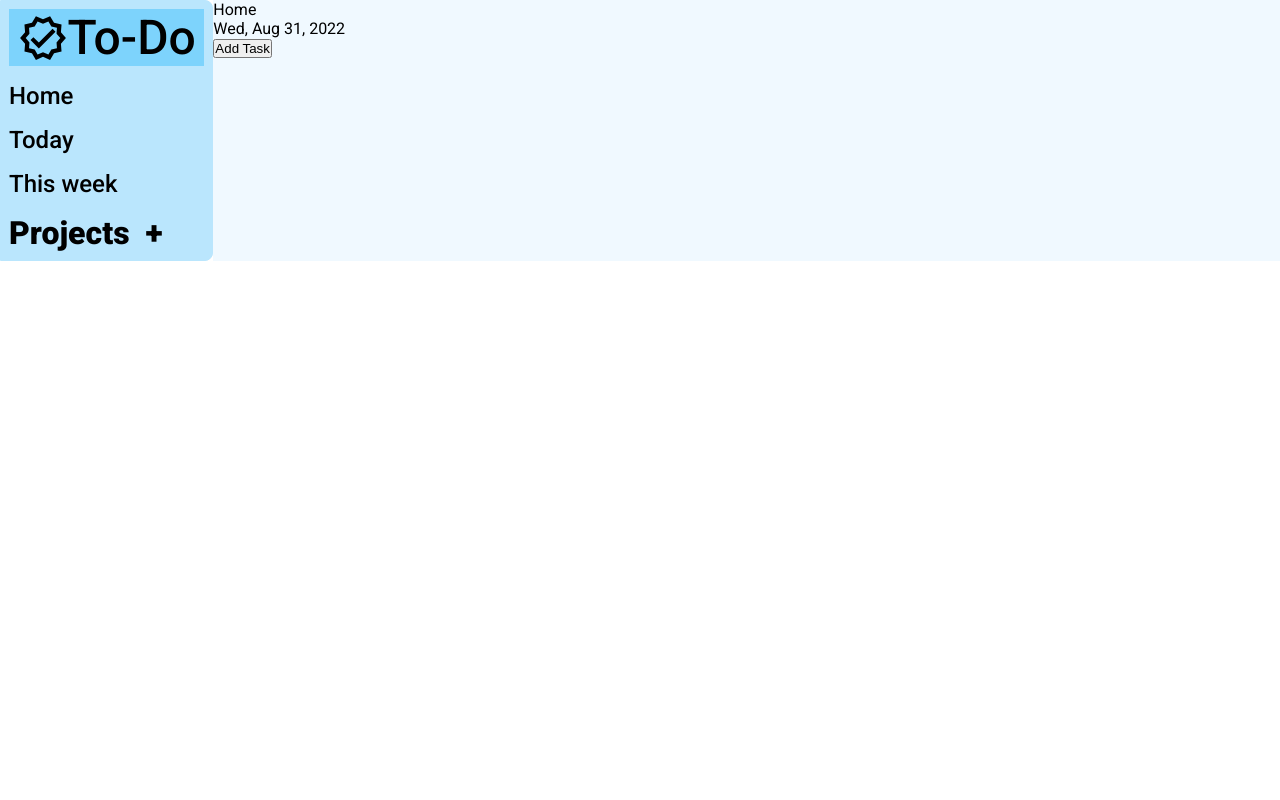
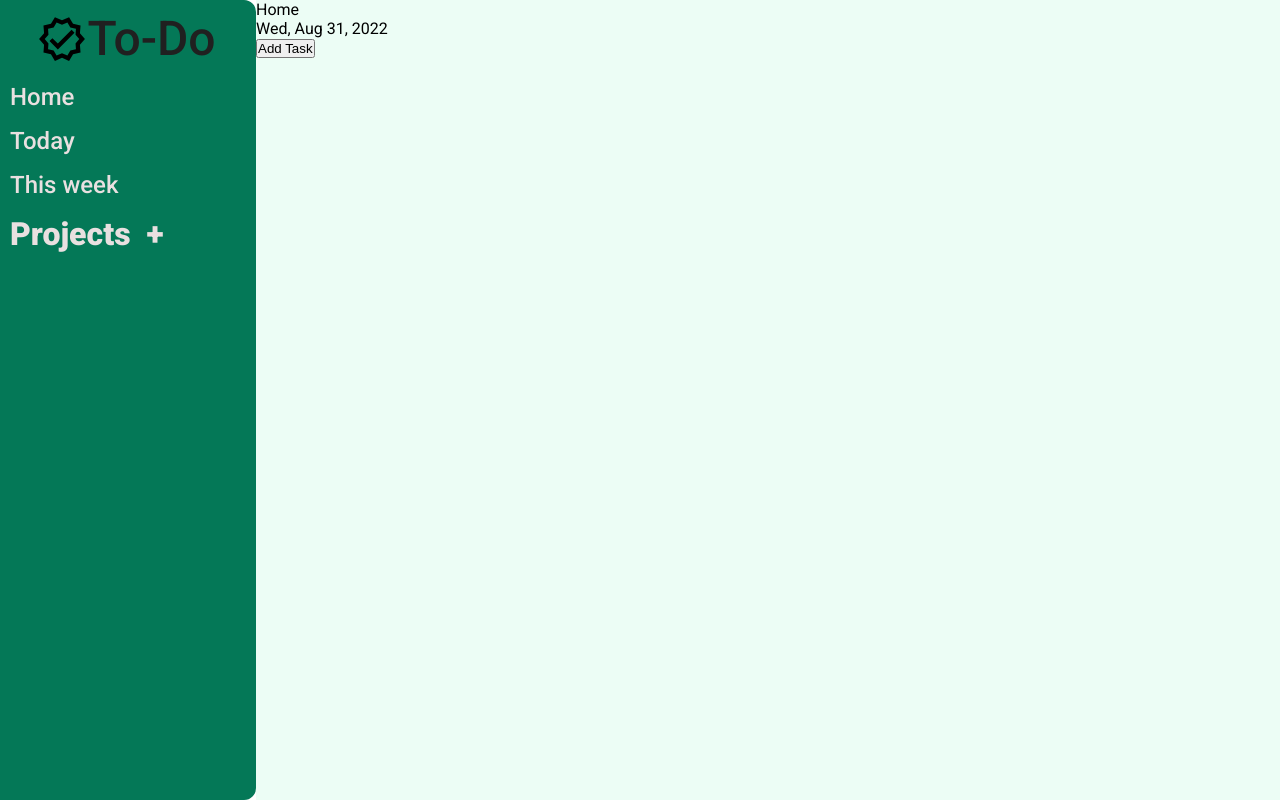
Before and after one commit to NateTewolde/todo-list, a website built with webpack: page dist/index.html in a window 1280 px wide. Built offline with nearby package versions, Linux system fonts and the light colour scheme.

Commit message:
Adjust coloring on task rows by priority, border radius inbetween tasks

```diff
--- a/src/styles/style.css
+++ b/src/styles/style.css
@@ -8,8 +8,7 @@
   height: 100vh;
   overflow: hidden;
   display: grid;
-  grid-template-columns: 1fr 5fr;
-  grid-template-rows: 0.8fr 6fr;
+  grid-template-columns: 1fr 4fr;
   font-family: "Roboto", sans-serif;
 }
 
@@ -18,24 +17,24 @@
   justify-content: center;
   align-items: center;
   font-size: 3rem;
-  color: black;
-  background-color: #7dd3fc;
-  grid-area: 1/1/2/3;
+  color: rgb(32, 32, 32);
+  border-radius: 5px;
+  padding-right: 3px;
 }
 
 .sidebar {
-  color: black;
+  color: rgb(233, 224, 224);
   font-weight: 500;
   font-size: 1.5rem;
   display: flex;
   flex-direction: column;
   align-content: center;
   gap: 16px;
-  background-color: #bae6fd;
+  background-color: #047857;
   padding: 8px;
-  border: solid 1px #bae6fd;
-  border-top-right-radius: 8px;
-  border-bottom-right-radius: 8px;
+  border: solid 2px #047857;
+  border-top-right-radius: 12px;
+  border-bottom-right-radius: 12px;
 }
 
 .projects {
@@ -43,9 +42,14 @@
   font-size: 2.2rem;
 }
 
+.project-tab {
+  display: flex;
+  justify-content: space-between;
+}
+
 #content {
   width: 100%;
-  background-color: #f0f9ff;
+  background-color: #ecfdf5;
 }
 
 .priority-container {
@@ -58,19 +62,19 @@
 }
 
 .priority1-tasks {
-  background-color: rgb(216, 96, 96);
+  background-color: #ec6767;
 }
 
 .priority2-tasks {
-  background-color: rgb(217, 171, 87);
+  background-color: #ec9a57;
 }
 
 .priority3-tasks {
-  background-color: rgb(226, 226, 81);
+  background-color: #f0d362;
 }
 
 .priority4-tasks {
-  background-color: white;
+  background-color: #ecfdf5;
 }
 
 .task-row {
@@ -78,7 +82,8 @@
   justify-content: space-between;
   padding: 8px 16px;
   padding-right: 24px;
-  border-bottom: 1px solid gray;
+  border-bottom: 2px solid #047857;
+  border-radius: 2px;
 }
 
 .task-items {
```
